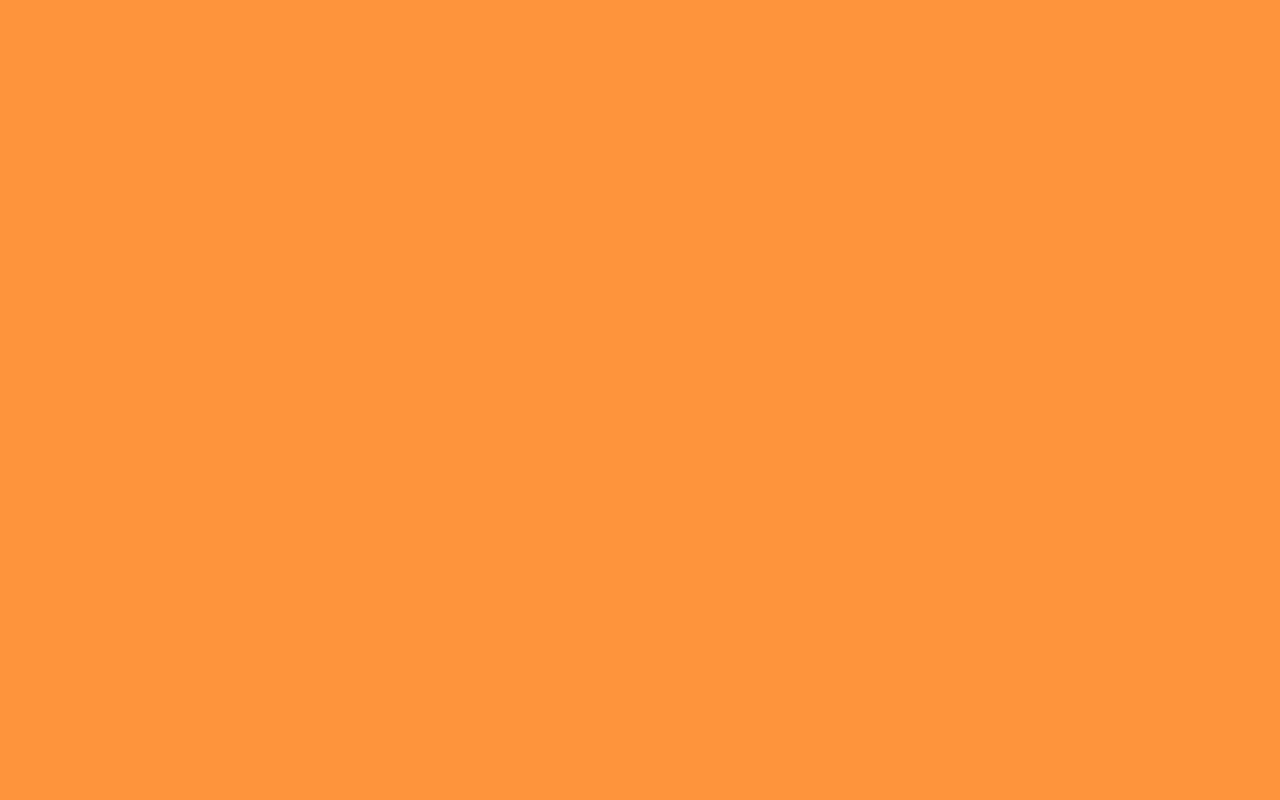
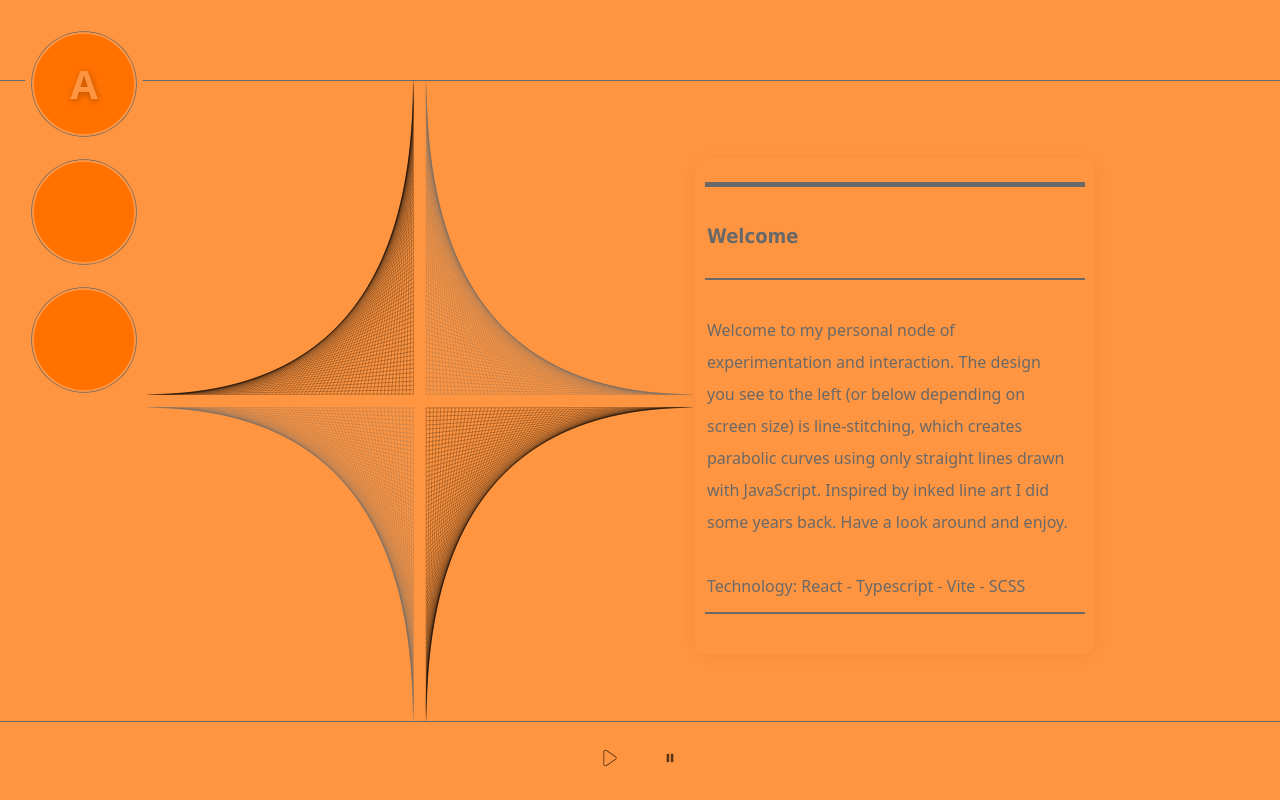
Before and after one commit to rstor1/rds-static-app, a React (Vite) app: page /rds-static-app/home in a window 1280 px wide. Before the commit this address had no page. Built offline with nearby package versions, Linux system fonts and the light colour scheme.

Commit message:
adding menu items

```diff
--- a/src/App.tsx
+++ b/src/App.tsx
@@ -1,13 +1,13 @@
 import { BrowserRouter, Routes, Route } from "react-router-dom";
-import Home from './pages/home'
+import { Home } from './pages/home'
 import About from './pages/about';
 
 function App() {
 
   return (
-    <BrowserRouter basename="/rds-static-app">
+    <BrowserRouter basename="/rds-static-app/">
       <Routes>
-        <Route path="/" element={<Home />} />
+        <Route path="/home" element={<Home />} />
         <Route path="/about" element={<About />} />
       </Routes>
     </BrowserRouter>
--- a/src/pages/home.tsx
+++ b/src/pages/home.tsx
@@ -1,11 +1,11 @@
 import { type FC, useEffect, useRef, useState } from "react";
-import "./styles.scss";
 import { Link } from "react-router-dom";
 import { CgPlayPause } from "react-icons/cg";
 import { CiPlay1 } from "react-icons/ci";
 import { drawParabolicCurves } from "../utils/drawGeoLines";
+import "./styles.scss";
 
-const Home: FC = () => {
+export const Home: FC = () => {
   const audioRef = useRef<HTMLAudioElement>(null);
   const canvasRef = useRef<HTMLCanvasElement>(null);
   const [canvasSize, setCanvasSize] = useState({ width: 700, height: 600 });
@@ -38,10 +38,18 @@ const Home: FC = () => {
 
   return (
     <div className="home-container">
-      <header className="home-header"></header>
+      <header className="home-header">
+        <div className="left-menu-container">
+          <Link to="/about" className="about-circle-link">
+            A
+          </Link>
+          <div className="dummy-circle-static" />
+          <div className="bh-circle-static" />
+        </div>
+      </header>
+      <main className="home-main">
         <div className="main-flex-row">
-        <p className="canvas-container"
-        >
+          <p className="canvas-container">
             <canvas
               className="geoLineCanvas"
               ref={canvasRef}
@@ -66,12 +74,6 @@ const Home: FC = () => {
             </section>
           </div>
         </div>
-      <main className="home-main">
-        <div className="top-left-link-container">
-          <Link to="/about" className="about-circle-link">
-            A
-          </Link>
-        </div>
       </main>
       <footer className="home-footer">
         <audio
@@ -89,5 +91,3 @@ const Home: FC = () => {
     </div>
   );
 };
-
-export default Home;
--- a/src/pages/styles.scss
+++ b/src/pages/styles.scss
@@ -33,6 +33,7 @@ body {
   width: auto;
   flex: 0 0 auto;
   margin: 0;
+  margin-left: 30px;
   padding: 0;
 }
 
@@ -95,16 +96,16 @@ body {
 
 .home-header {
   min-height: 60px;
-  padding: 1.5rem 1rem;
+  /* Remove text-align and justify-content center */
+  padding: 32px 0 0 32px; // Top and left padding to mimic absolute position
   font-weight: bold;
   font-size: 1.5rem;
   background: #FF9540;
   color: #fff;
-  text-align: center;
   border-bottom: 1px solid #696969;
   display: flex;
-  align-items: center;
-  justify-content: center;
+  align-items: flex-start;    // Align items to the top
+  justify-content: flex-start; // Align items to the left
   box-sizing: border-box;
 }
 
@@ -120,14 +121,43 @@ body {
   justify-content: center;
 }
 
-.top-left-link-container {
-  position: absolute;
-  top: 32px;
-  left: 32px;
+.left-menu-container {
   display: flex;
-  align-items: flex-start;
+  flex-direction: column;
+  align-items: center;
   justify-content: flex-start;
   z-index: 10;
+  margin-top: 0;
+  margin-left: 0;
+  gap: 12px;
+}
+
+.dummy-circle-static {
+  width: 100px;
+  height: 100px;
+  border-radius: 50%;
+  border: 2px solid #FF9540;
+  background: #FF7100;
+  color: #FF9540;
+  margin-top: 12px;
+  align-self: center;
+  box-shadow:
+    0 0 0 0.05rem #696969,
+    0 0 0 0.4375rem #FF9540;
+}
+
+.bh-circle-static {
+  width: 100px;
+  height: 100px;
+  border-radius: 50%;
+  border: 2px solid #FF9540;
+  background: #FF7100;
+  color: #FF9540;
+  margin-top: 12px;
+  align-self: center;
+  box-shadow:
+    0 0 0 0.05rem #696969,
+    0 0 0 0.4375rem #FF9540;
 }
 
 .about-circle-link {
--- a/src/utils/drawGeoLines.ts
+++ b/src/utils/drawGeoLines.ts
@@ -5,6 +5,7 @@ export function drawParabolicCurves(canvas: HTMLCanvasElement) {
 
     const w = canvas.width;
     const h = canvas.height;
+    console.log("canvas.width", w, "canvas.height", h);
 
     // Use proportions instead of fixed numbers
     let x1 = w * 0.58, y1 = 0;
```
Lines whose indentation alone changed are shown as unchanged.
